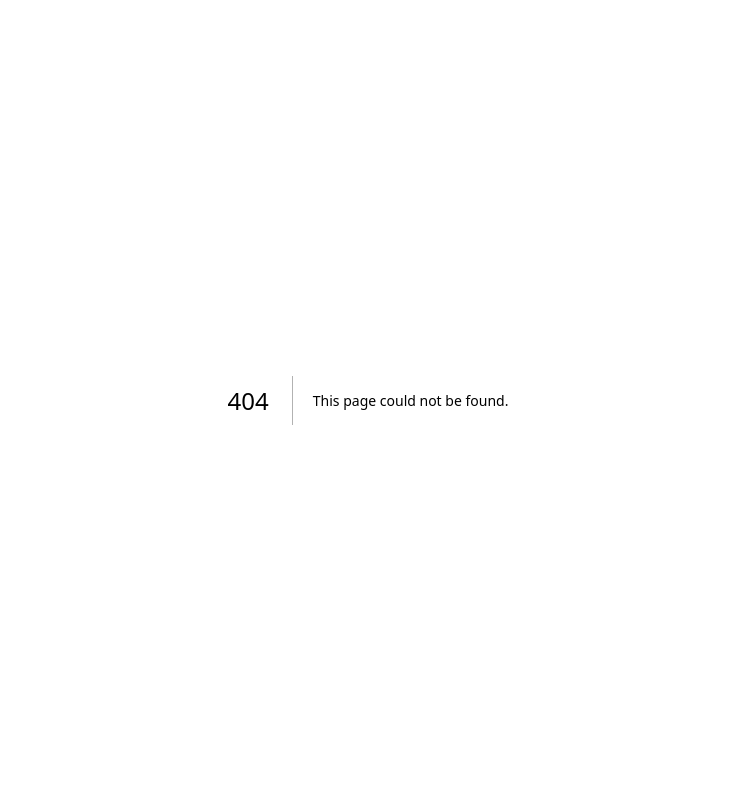
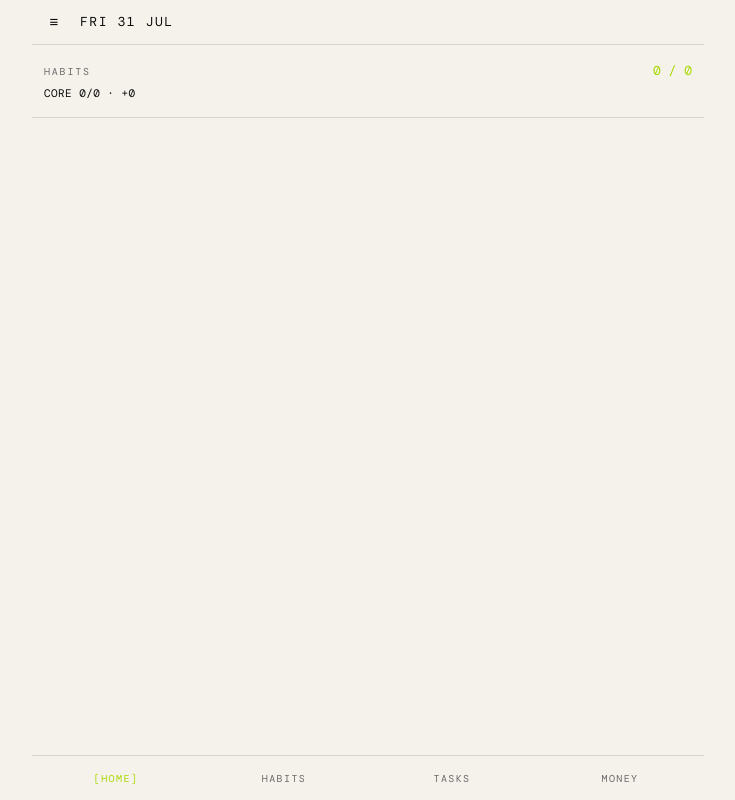
Before and after one commit to shifingeorge/mylifeos, a Next.js app: page / in a window 1280 px wide. Before the commit this address had no page. Shown: the whole page, without its empty margins (272-1007 px from the left). Built offline with nearby package versions, Linux system fonts and the light colour scheme.

Commit message:
feat: home summary screen
Adds the Home card list and HomeCard row component so `/` renders again
after the redirect page was deleted in the app-shell task. HomeCard's
signature (href, label, value, detail) is deliberately generic — Phases
1-3 each add one more card without touching this one.

```diff
--- /dev/null
+++ b/src/app/(app)/page.tsx
@@ -0,0 +1,44 @@
+"use client";
+
+import { useEffect, useMemo, useState } from "react";
+import { formatHeader, rollingWindow, todayIST } from "@/lib/date";
+import { dayScore, formatDayScore } from "@/lib/score";
+import { db, entriesForDates, seedIfEmpty } from "@/lib/db/local";
+import type { Habit, HabitEntry } from "@/lib/types";
+import { AppHeader } from "@/components/AppHeader";
+import { HomeCard } from "@/components/HomeCard";
+
+/**
+ * Where do I stand today, in one screen. The habits-only redirect this
+ * replaced was right when habits were the only thing to come to.
+ */
+export default function HomePage() {
+  const [today] = useState(() => todayIST());
+  const [habits, setHabits] = useState<Habit[]>([]);
+  const [entries, setEntries] = useState<HabitEntry[]>([]);
+
+  const dates = useMemo(() => rollingWindow(today, 1), [today]);
+
+  useEffect(() => {
+    void (async () => {
+      await navigator.storage?.persist?.();
+      await seedIfEmpty();
+      setHabits(await db.habits.toArray());
+      setEntries(await entriesForDates(dates));
+    })();
+  }, [dates]);
+
+  const score = dayScore(habits, entries, today);
+
+  return (
+    <main className="w-full pb-6">
+      <AppHeader title={formatHeader(today)} />
+      <HomeCard
+        href="/habits"
+        label="HABITS"
+        value={`${score.coreDone} / ${score.coreTotal}`}
+        detail={formatDayScore(score)}
+      />
+    </main>
+  );
+}
--- /dev/null
+++ b/src/components/HomeCard.tsx
@@ -0,0 +1,41 @@
+import Link from "next/link";
+import type { ReactNode } from "react";
+
+/**
+ * One row of the Home summary. Every area renders exactly one, so the screen
+ * grows by a card rather than by a rewrite.
+ */
+export function HomeCard({
+  href,
+  label,
+  value,
+  detail,
+}: {
+  href: string;
+  label: string;
+  value: string;
+  detail?: ReactNode;
+}) {
+  return (
+    <Link
+      href={href}
+      className="block px-3 py-4"
+      style={{ borderBottom: "1px solid var(--rule)" }}
+    >
+      <div className="flex items-baseline justify-between gap-4">
+        <span
+          className="text-[10px] tracking-[0.18em]"
+          style={{ color: "var(--type-muted)" }}
+        >
+          {label}
+        </span>
+        <span className="text-[13px]" style={{ color: "var(--accent)" }}>
+          {value}
+        </span>
+      </div>
+      {detail && (
+        <div className="pt-1 text-[11px] tracking-[0.04em]">{detail}</div>
+      )}
+    </Link>
+  );
+}
```
